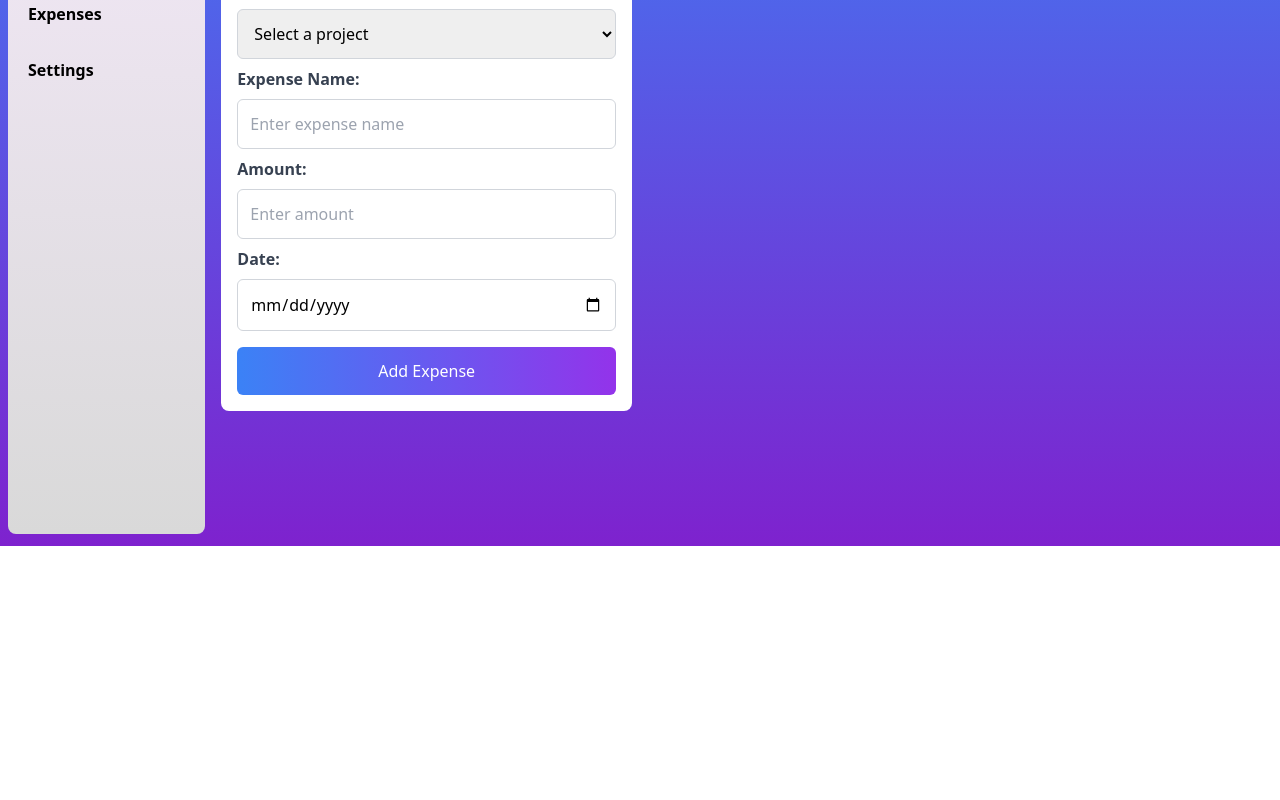
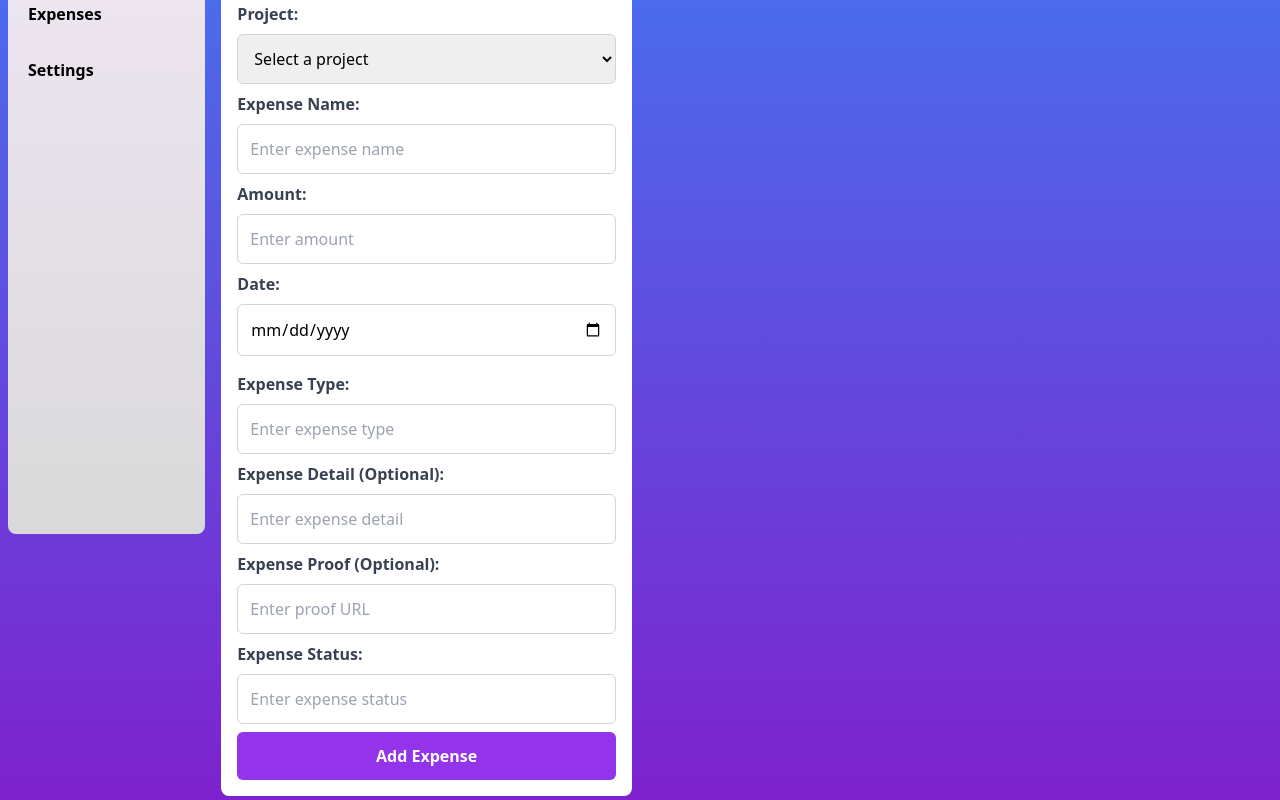
Before and after one commit to sarthakare/ExpenseTracker2, a React (Vite) app in the folder Client/: page /home/expenses in a window 1280 px wide. Shown: the part 254-1054 px from the top of the page. Before the commit the page ends 800 px from the top, so only its background shows below. Built offline with nearby package versions, Linux system fonts and the light colour scheme.

Commit message:
adding expenses

```diff
--- a/Client/src/components/expenses.jsx
+++ b/Client/src/components/expenses.jsx
@@ -9,6 +9,10 @@ const Expenses = () => {
   const [expenseName, setExpenseName] = useState("");
   const [amount, setAmount] = useState("");
   const [date, setDate] = useState("");
+  const [expenseType, setExpenseType] = useState("");
+  const [expenseDetail, setExpenseDetail] = useState("");
+  const [expenseProof, setExpenseProof] = useState("");
+  const [expenseStatus, setExpenseStatus] = useState("");
 
   useEffect(() => {
     const email = localStorage.getItem("email");
@@ -21,7 +25,7 @@ const Expenses = () => {
         setUser(userResponse.data);
 
         const projectsResponse = await axios.get(
-          `https://expensetracker2-1.onrender.com/users/${userResponse.data.id}/projects`
+          `https://expensetracker2-1.onrender.com/projects`
         );
         setProjects(projectsResponse.data);
       } catch (error) {
@@ -38,31 +42,66 @@ const Expenses = () => {
 const handleSubmit = async (e) => {
   e.preventDefault();
 
-    if (!expenseName || !amount || !date || !user.id || !projects.length) {
-      toast.error("Please fill out all fields."); // Error toast for validation
+  if (
+    !expenseName ||
+    !amount ||
+    !date ||
+    !user.id ||
+    !selectedProjectId ||
+    !expenseType ||
+    !expenseStatus
+  ) {
+    toast.error("Please fill out all required fields.");
     return;
   }
 
-    try {
-      await axios.post("https://expensetracker2-1.onrender.com/expenses", {
+  // Ensure selectedProjectId is converted to a number
+  const selectedProject = projects.find(
+    (project) => project.id === parseInt(selectedProjectId)
+  );
+
+  console.log("Selected Project:", selectedProject); // Debug log
+
+  const expenseData = {
     project_id: selectedProjectId,
     member_id: user.id,
     expense_name: expenseName,
-        amount: parseFloat(amount),
+    amount: parseInt(amount, 10), // Convert amount to integer
     expense_date: date || null,
-      });
+    project_name: selectedProject?.project_name || "Unknown Project", // Handle undefined
+    member_name: user.name,
+    expense_type: expenseType,
+    expense_detail: expenseDetail || null,
+    expense_proof: expenseProof || null,
+    expense_status: expenseStatus,
+  };
 
-      toast.success("Expense added successfully!"); // Success toast
+  console.log("Submitting data:", expenseData); // Log data being sent
+
+  try {
+    const response = await axios.post(
+      "https://expensetracker2-1.onrender.com/expenses",
+      expenseData
+    );
+
+    console.log("Response:", response.data); // Log response
+
+    toast.success("Expense added successfully!");
 
     // Reset the form fields
     setExpenseName("");
     setAmount("");
     setDate("");
     setSelectedProjectId("");
+    setExpenseType("");
+    setExpenseDetail("");
+    setExpenseProof("");
+    setExpenseStatus("");
   } catch (err) {
     const errorMessage =
       "Failed to add expense. " + (err.response?.data?.detail || err.message);
-      toast.error(errorMessage); // Error toast
+    console.error("Error:", errorMessage); // Log error
+    toast.error(errorMessage);
   }
 };
 
@@ -154,10 +193,68 @@ const Expenses = () => {
               />
             </div>
 
+            {/* Expense Type Field */}
+            <div className="mb-2">
+              <label className="block text-gray-700 font-semibold mb-2">
+                Expense Type:
+              </label>
+              <input
+                type="text"
+                value={expenseType}
+                onChange={(e) => setExpenseType(e.target.value)}
+                required
+                className="w-full p-3 border border-gray-300 rounded-md focus:outline-none focus:ring-4 focus:ring-purple-500 transition duration-300 ease-in-out"
+                placeholder="Enter expense type"
+              />
+            </div>
+
+            {/* Expense Detail Field (Optional) */}
+            <div className="mb-2">
+              <label className="block text-gray-700 font-semibold mb-2">
+                Expense Detail (Optional):
+              </label>
+              <input
+                type="text"
+                value={expenseDetail}
+                onChange={(e) => setExpenseDetail(e.target.value)}
+                className="w-full p-3 border border-gray-300 rounded-md focus:outline-none focus:ring-4 focus:ring-purple-500 transition duration-300 ease-in-out"
+                placeholder="Enter expense detail"
+              />
+            </div>
+
+            {/* Expense Proof Field (Optional) */}
+            <div className="mb-2">
+              <label className="block text-gray-700 font-semibold mb-2">
+                Expense Proof (Optional):
+              </label>
+              <input
+                type="text"
+                value={expenseProof}
+                onChange={(e) => setExpenseProof(e.target.value)}
+                className="w-full p-3 border border-gray-300 rounded-md focus:outline-none focus:ring-4 focus:ring-purple-500 transition duration-300 ease-in-out"
+                placeholder="Enter proof URL"
+              />
+            </div>
+
+            {/* Expense Status Field */}
+            <div className="mb-2">
+              <label className="block text-gray-700 font-semibold mb-2">
+                Expense Status:
+              </label>
+              <input
+                type="text"
+                value={expenseStatus}
+                onChange={(e) => setExpenseStatus(e.target.value)}
+                required
+                className="w-full p-3 border border-gray-300 rounded-md focus:outline-none focus:ring-4 focus:ring-purple-500 transition duration-300 ease-in-out"
+                placeholder="Enter expense status"
+              />
+            </div>
+
             {/* Submit Button */}
             <button
               type="submit"
-              className="w-full bg-gradient-to-r from-blue-500 to-purple-600 text-white py-3 rounded-md hover:from-purple-600 hover:to-blue-500 focus:outline-none focus:ring-4 focus:ring-purple-500 transition-all duration-500 ease-in-out"
+              className="w-full bg-purple-600 text-white font-semibold py-3 rounded-md hover:bg-purple-700 transition duration-300 ease-in-out"
             >
               Add Expense
             </button>
```
Also changed, not shown: 1 other file (tests, documents, lock files or other folders). Lines whose indentation alone changed are shown as unchanged.
